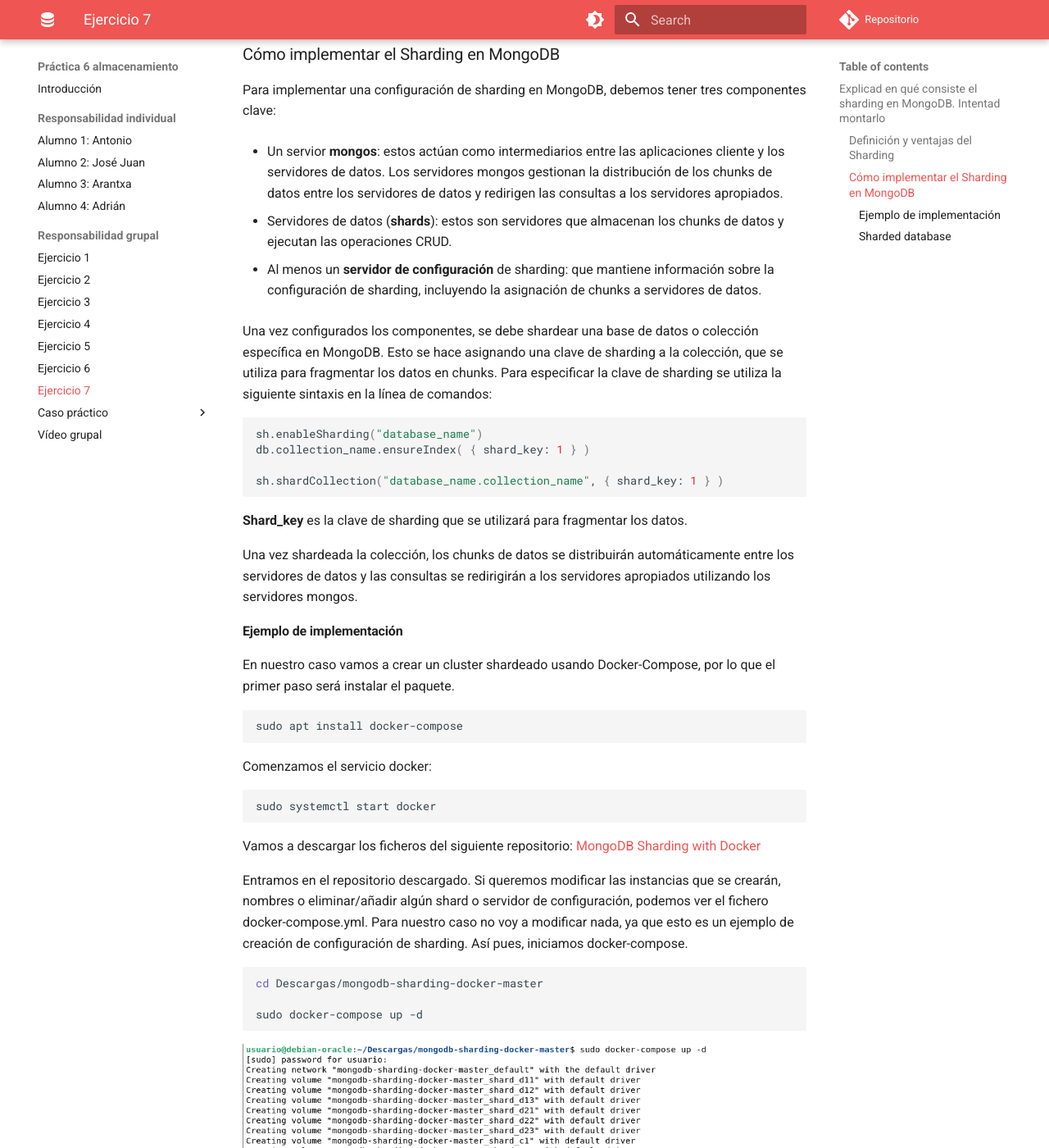
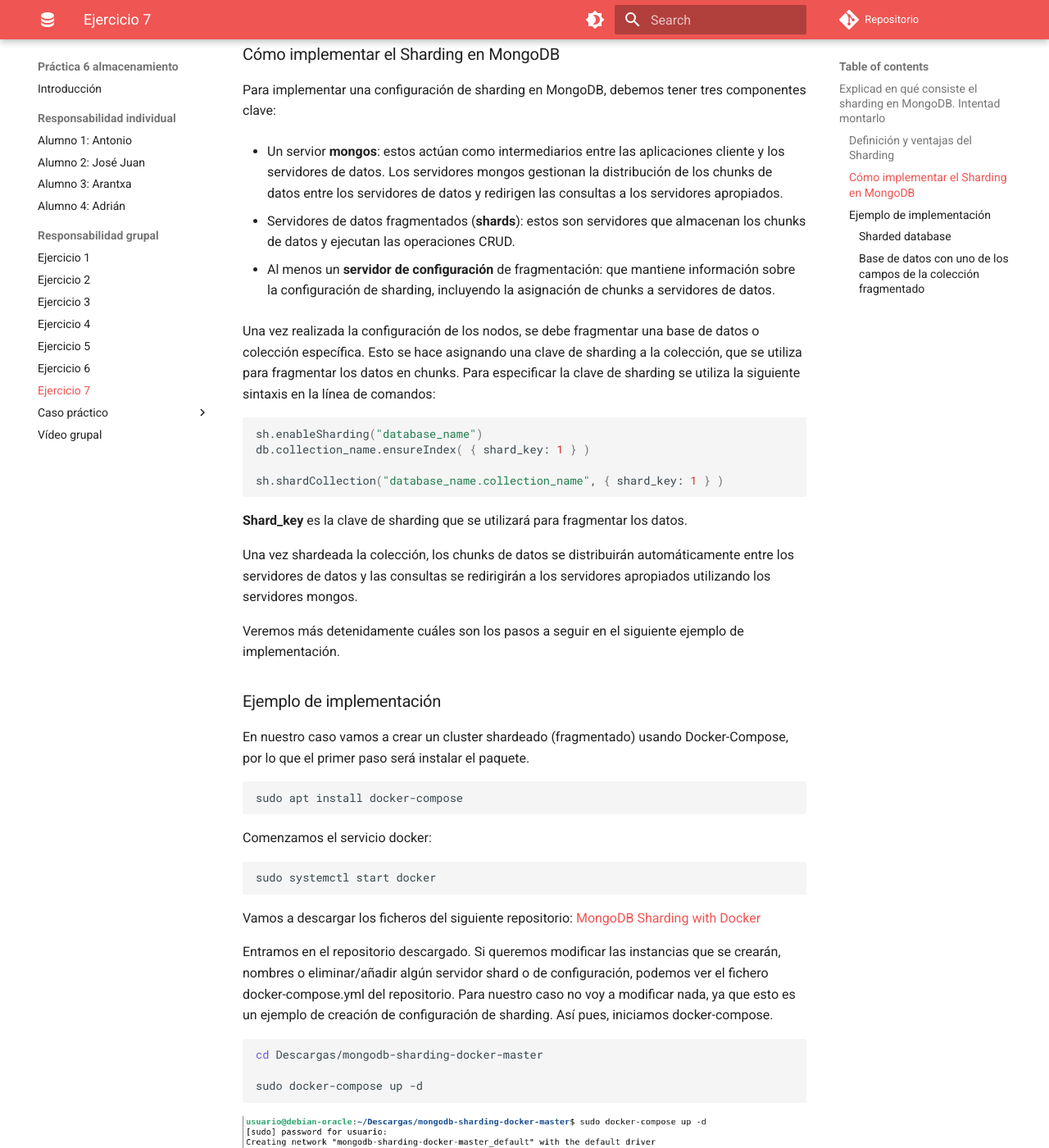
Before and after one commit to adriasir123/grupalesbdc, an MkDocs documentation site: the page built from docs/p6-almacenamiento/rg/ejercicio7.md, in a window 1280 px wide and 1400 px high, scrolled down 1440 px. Shown: the whole window at 82% size. Built offline with MkDocs 1.6.1 and Material for MkDocs 9.7.7, drawn with Linux system fonts in a browser that asks for light colours; comment, search, counter and statistics services are not loaded; some of the changed text lies outside the part shown.

Commit message:
He corregido errores de redacción

````diff
--- a/docs/p6-almacenamiento/rg/ejercicio7.md
+++ b/docs/p6-almacenamiento/rg/ejercicio7.md
@@ -31,11 +31,11 @@ Para implementar una configuración de sharding en MongoDB, debemos tener tres c
 
 - Un servior **mongos**: estos actúan como intermediarios entre las aplicaciones cliente y los servidores de datos. Los servidores mongos gestionan la distribución de los chunks de datos entre los servidores de datos y redirigen las consultas a los servidores apropiados.
 
-- Servidores de datos (**shards**): estos son servidores que almacenan los chunks de datos y ejecutan las operaciones CRUD.
+- Servidores de datos fragmentados (**shards**): estos son servidores que almacenan los chunks de datos y ejecutan las operaciones CRUD.
 
-- Al menos un **servidor de configuración** de sharding: que mantiene información sobre la configuración de sharding, incluyendo la asignación de chunks a servidores de datos.
+- Al menos un **servidor de configuración** de fragmentación: que mantiene información sobre la configuración de sharding, incluyendo la asignación de chunks a servidores de datos.
 
-Una vez configurados los componentes, se debe shardear una base de datos o colección específica en MongoDB. Esto se hace asignando una clave de sharding a la colección, que se utiliza para fragmentar los datos en chunks. Para especificar la clave de sharding se utiliza la siguiente sintaxis en la línea de comandos:
+Una vez realizada la configuración de los nodos, se debe fragmentar una base de datos o colección específica. Esto se hace asignando una clave de sharding a la colección, que se utiliza para fragmentar los datos en chunks. Para especificar la clave de sharding se utiliza la siguiente sintaxis en la línea de comandos:
 
 ```bash
 sh.enableSharding("database_name")
@@ -48,9 +48,11 @@ sh.shardCollection("database_name.collection_name", { shard_key: 1 } )
 
 Una vez shardeada la colección, los chunks de datos se distribuirán automáticamente entre los servidores de datos y las consultas se redirigirán a los servidores apropiados utilizando los servidores mongos.
 
-#### Ejemplo de implementación
+Veremos más detenidamente cuáles son los pasos a seguir en el siguiente ejemplo de implementación.
 
-En nuestro caso vamos a crear un cluster shardeado usando Docker-Compose, por lo que el primer paso será instalar el paquete.
+### Ejemplo de implementación
+
+En nuestro caso vamos a crear un cluster shardeado (fragmentado) usando Docker-Compose, por lo que el primer paso será instalar el paquete.
 
 ```bash
 sudo apt install docker-compose
@@ -64,7 +66,7 @@ sudo systemctl start docker
 
 Vamos a descargar los ficheros del siguiente repositorio: [MongoDB Sharding with Docker](https://github.com/kayne87/mongodb-sharding-docker)
 
-Entramos en el repositorio descargado. Si queremos modificar las instancias que se crearán, nombres o eliminar/añadir algún shard o servidor de configuración, podemos ver el fichero docker-compose.yml. Para nuestro caso no voy a modificar nada, ya que esto es un ejemplo de creación de configuración de sharding. Así pues, iniciamos docker-compose.
+Entramos en el repositorio descargado. Si queremos modificar las instancias que se crearán, nombres o eliminar/añadir algún servidor shard o de configuración, podemos ver el fichero docker-compose.yml del repositorio. Para nuestro caso no voy a modificar nada, ya que esto es un ejemplo de creación de configuración de sharding. Así pues, iniciamos docker-compose.
 
 ```bash
 cd Descargas/mongodb-sharding-docker-master
@@ -75,7 +77,7 @@ sudo docker-compose up -d
 ![docker-compose](/img/capturas-arantxa/99.png)
 ![docker-compose](/img/capturas-arantxa/100.png)
 
-Entramos en el servidor de configuración **mongocfg1** e iniciamos el Replica Set (conjunto de réplicas) mediante rs.initiate(). Este comando iniciará la replicación con la configuración predeterminada inferida por el servidor MongoDB. Al configurar un conjunto de réplicas que consta de varios servidores independientes, tengo que poner el nombre del Replica Set, el valor configsvr en true y la información de los hosts creados.
+Entramos en el servidor de configuración **mongocfg1** e iniciamos el Replica Set (conjunto de réplicas) mediante `rs.initiate()`. Este comando iniciará la replicación con la configuración predeterminada inferida por el servidor MongoDB, así que si quiero configurar un conjunto de réplicas que consta de varios servidores independientes, tengo que poner algunos datos: como el nombre del Replica Set, el valor configsvr en true y la información de los hosts creados.
 
 ```bash
 docker exec -it mongocfg1 /bin/bash
@@ -85,7 +87,7 @@ mongosh
 rs.initiate({_id: "cfg", configsvr: true, members: [{_id: 0, host: "mongocfg1"},{_id: 1, host: "mongocfg2"}, {_id: 2, host : "mongocfg3"}]})
 ```
 
-Comprobamos el resultado con rs.status(). Debería salirnos algo parecido a lo siguiente:
+Comprobamos el resultado con `rs.status()`. Debería salirnos algo parecido a lo siguiente:
 
 ```bash
 cfg [direct: primary] test> rs.status()
@@ -472,7 +474,7 @@ shard2 [direct: secondary] test> rs.status()
 }
 ```
 
-Salimos y entramos en el nodo **mongos1** para añadir los clústeres fragmentados. Esto lo haremos con sh.addShard().
+Salimos y entramos en la instancia **mongos1** para añadir los clústeres fragmentados. Esto lo haremos con `sh.addShard()`.
 
 ```bash
 exit
@@ -728,7 +730,9 @@ databases
 ]
 ```
 
-Vamos a hacerlo con otro ejemplo.
+#### Base de datos con uno de los campos de la colección fragmentado
+
+Vamos a hacerlo con otra base de datos de ejemplo.
 
 Activamos la fragmentación para la base de datos **populations**.
 
@@ -814,4 +818,5 @@ Totals
 }
 ```
 
-> Para más información y aprender a configurar el Sharding (fragmentación) en MongoDB sin utilizar Docker se puede seguir el siguiente [tutorial](https://www.digitalocean.com/community/tutorials/how-to-use-sharding-in-mongodb).
+!!! note "Más info"
+    Para más información y aprender a configurar el Sharding (fragmentación) en MongoDB sin utilizar Docker se puede seguir el siguiente [tutorial](https://www.digitalocean.com/community/tutorials/how-to-use-sharding-in-mongodb).
````
